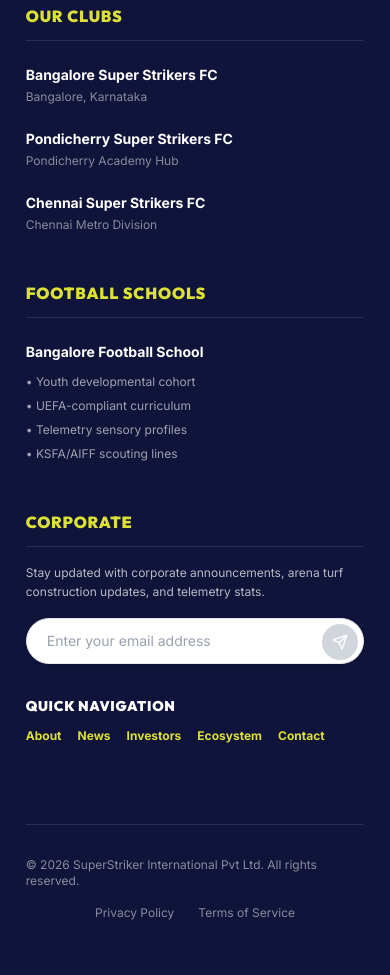
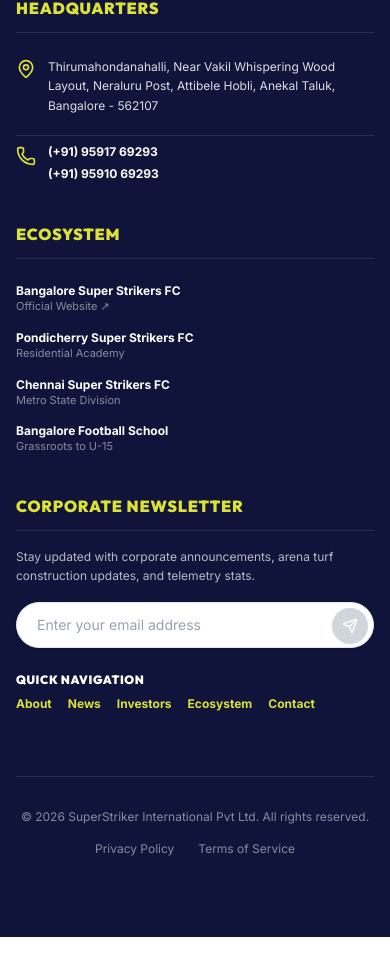
Before and after one commit to Shree-varshan-430/Super-Striker-International, a Next.js app: page /ecosystem in a window 390 px wide. Shown: the part 9594-10569 px from the top of the page. After the commit the page ends 10531 px from the top, so only its background shows below. Built offline with nearby package versions, Linux system fonts and the light colour scheme.

Commit message:
feat: link BSSFC card to official website and add headquarters address & phone numbers in footer

```diff
--- a/src/components/Footer.tsx
+++ b/src/components/Footer.tsx
@@ -1,6 +1,7 @@
 import React from "react";
 import Link from "next/link";
 import Image from "next/image";
+import { Phone, MapPin, Mail } from "lucide-react";
 import NewsletterForm from "./NewsletterForm";
 
 const FacebookIcon = (props: React.SVGProps<SVGSVGElement>) => (
@@ -36,11 +37,11 @@
   return (
     <footer className="w-full border-t border-white/10 bg-[#10143A] text-white select-none">
       {/* Upper footer */}
-      <div className="mx-auto max-w-[95%] px-4 py-20 sm:px-6 lg:px-8">
-        <div className="grid grid-cols-1 gap-12 lg:grid-cols-5 md:grid-cols-2">
+      <div className="mx-auto max-w-7xl 2xl:max-w-[1440px] px-4 py-20 sm:px-6 lg:px-10 xl:px-12">
+        <div className="grid grid-cols-1 gap-10 lg:grid-cols-12 md:grid-cols-2">
 
           {/* Brand Column */}
-          <div className="lg:col-span-2 flex flex-col gap-6">
+          <div className="lg:col-span-4 flex flex-col gap-6">
             <Link href="/" className="flex items-center gap-4 group self-start">
               <div className="relative w-20 h-20 transition-all duration-300 group-hover:scale-105">
                 <Image
@@ -59,7 +60,7 @@
                 </span>
               </div>
             </Link>
-            <p className="text-sm sm:text-base leading-relaxed text-white/70 max-w-sm text-left">
+            <p className="text-sm sm:text-base leading-relaxed text-white/70 text-left">
               SuperStriker International Pvt Ltd is dedicated to developing the football ecosystem in India, connecting grassroots clinics to professional leagues and national talent pathways.
             </p>
             <div className="flex items-center gap-5 text-white/60">
@@ -78,58 +79,74 @@
             </div>
           </div>
 
-          {/* Clubs Column */}
-          <div className="text-left">
+          {/* Headquarters & Contact Info Column */}
+          <div className="lg:col-span-3 text-left">
             <h3 className="font-display text-base sm:text-lg font-black uppercase tracking-wider text-[#DCE135] border-b border-white/10 pb-3 mb-6">
-              Our Clubs
+              Headquarters
             </h3>
-            <ul className="space-y-6">
+
+            <div className="space-y-5 text-xs sm:text-sm text-white/80">
+              {/* Location Address */}
+              <div className="flex items-start gap-3">
+                <MapPin className="h-5 w-5 text-[#DCE135] shrink-0 mt-0.5" />
+                <p className="leading-relaxed text-white/85">
+                  Thirumahondanahalli, Near Vakil Whispering Wood Layout, Neraluru Post, Attibele Hobli, Anekal Taluk, Bangalore - 562107
+                </p>
+              </div>
+
+              {/* Phone Numbers */}
+              <div className="flex items-start gap-3 pt-2 border-t border-white/10">
+                <Phone className="h-5 w-5 text-[#DCE135] shrink-0 mt-0.5" />
+                <div className="flex flex-col gap-1.5 font-bold text-white">
+                  <a href="tel:+919591769293" className="hover:text-[#DCE135] transition-colors">
+                    (+91) 95917 69293
+                  </a>
+                  <a href="tel:+919591069293" className="hover:text-[#DCE135] transition-colors">
+                    (+91) 95910 69293
+                  </a>
+                </div>
+              </div>
+            </div>
+          </div>
+
+          {/* Clubs & Schools Column */}
+          <div className="lg:col-span-2 text-left">
+            <h3 className="font-display text-base sm:text-lg font-black uppercase tracking-wider text-[#DCE135] border-b border-white/10 pb-3 mb-6">
+              Ecosystem
+            </h3>
+            <ul className="space-y-4 text-xs sm:text-sm">
               <li>
-                <div className="text-sm sm:text-base font-bold text-white hover:text-[#DCE135] transition-colors">
+                <a href="https://www.bangaloresuperstrikersfc.com/" target="_blank" rel="noopener noreferrer" className="font-bold text-white hover:text-[#DCE135] transition-colors block">
                   Bangalore Super Strikers FC
-                  <span className="block text-xs font-normal text-white/50 mt-1">Bangalore, Karnataka</span>
-                </div>
+                  <span className="block text-[11px] font-normal text-white/50">Official Website ↗</span>
+                </a>
               </li>
               <li>
-                <div className="text-sm sm:text-base font-bold text-white hover:text-[#DCE135] transition-colors">
+                <Link href="/clubs/pondicherry-super-strikers-fc" className="font-bold text-white hover:text-[#DCE135] transition-colors block">
                   Pondicherry Super Strikers FC
-                  <span className="block text-xs font-normal text-white/50 mt-1">Pondicherry Academy Hub</span>
-                </div>
+                  <span className="block text-[11px] font-normal text-white/50">Residential Academy</span>
+                </Link>
               </li>
               <li>
-                <div className="text-sm sm:text-base font-bold text-white hover:text-[#DCE135] transition-colors">
+                <Link href="/clubs/chennai-super-strikers-fc" className="font-bold text-white hover:text-[#DCE135] transition-colors block">
                   Chennai Super Strikers FC
-                  <span className="block text-xs font-normal text-white/50 mt-1">Chennai Metro Division</span>
-                </div>
+                  <span className="block text-[11px] font-normal text-white/50">Metro State Division</span>
+                </Link>
               </li>
-            </ul>
-          </div>
-
-          {/* Schools Column */}
-          <div className="text-left">
-            <h3 className="font-display text-base sm:text-lg font-black uppercase tracking-wider text-[#DCE135] border-b border-white/10 pb-3 mb-6">
-              Football Schools
-            </h3>
-            <ul className="space-y-4">
               <li>
-                <div className="text-sm sm:text-base font-bold text-white hover:text-[#DCE135] transition-colors">
+                <Link href="/football-school/bangalore-football-school" className="font-bold text-white hover:text-[#DCE135] transition-colors block">
                   Bangalore Football School
-                  <span className="block text-xs sm:text-sm font-normal text-white/60 mt-3 space-y-2">
-                    <span className="block">• Youth developmental cohort</span>
-                    <span className="block">• UEFA-compliant curriculum</span>
-                    <span className="block">• Telemetry sensory profiles</span>
-                    <span className="block">• KSFA/AIFF scouting lines</span>
-                  </span>
-                </div>
+                  <span className="block text-[11px] font-normal text-white/50">Grassroots to U-15</span>
+                </Link>
               </li>
             </ul>
           </div>
 
           {/* Links & Newsletter Column */}
-          <div className="flex flex-col gap-8 text-left">
+          <div className="lg:col-span-3 flex flex-col gap-6 text-left">
             <div>
               <h3 className="font-display text-base sm:text-lg font-black uppercase tracking-wider text-[#DCE135] border-b border-white/10 pb-3 mb-4">
-                Corporate
+                Corporate Newsletter
               </h3>
               <p className="text-xs sm:text-sm text-white/70 mb-4 leading-relaxed">
                 Stay updated with corporate announcements, arena turf construction updates, and telemetry stats.
@@ -137,10 +154,10 @@
               <NewsletterForm />
             </div>
             <div>
-              <h3 className="font-display text-sm font-black uppercase tracking-wider text-white mb-3">
+              <h3 className="font-display text-xs font-black uppercase tracking-wider text-white mb-2">
                 Quick Navigation
               </h3>
-              <div className="flex flex-wrap gap-x-4 gap-y-2 text-xs sm:text-sm font-bold text-[#DCE135]">
+              <div className="flex flex-wrap gap-x-4 gap-y-2 text-xs font-bold text-[#DCE135]">
                 <Link href="/about" className="hover:text-white transition-colors">About</Link>
                 <Link href="/news" className="hover:text-white transition-colors">News</Link>
                 <Link href="/investors" className="hover:text-white transition-colors">Investors</Link>
@@ -152,7 +169,7 @@
         </div>
 
         {/* Lower footer */}
-        <div className="mt-20 border-t border-white/10 pt-8 flex flex-col sm:flex-row items-center justify-between gap-4 text-xs sm:text-sm text-white/50">
+        <div className="mt-16 border-t border-white/10 pt-8 flex flex-col sm:flex-row items-center justify-between gap-4 text-xs sm:text-sm text-white/50">
           <p>© 2026 SuperStriker International Pvt Ltd. All rights reserved.</p>
           <div className="flex gap-6">
             <a href="#" className="hover:text-white">Privacy Policy</a>
--- a/src/components/home/SubBrandSpotlight.tsx
+++ b/src/components/home/SubBrandSpotlight.tsx
@@ -26,8 +26,8 @@
     description: "The flagship professional club building elite football pathways through structured training schedules, physical conditioning, and senior team registry options in KSFA division campaigns.",
     badgeLabel: "KSFA LEAGUE AFFILIATION",
     badgeValue: "Senior State Registry",
-    ctaText: "Explore Club Division",
-    ctaLink: "/clubs/bangalore-super-strikers-fc",
+    ctaText: "Visit Website",
+    ctaLink: "https://www.bangaloresuperstrikersfc.com/",
     image: "/images/team-2.jpg",
     logo: "/bangalore-super-strikers-fc.png"
   },
@@ -149,6 +149,7 @@
               <div className="p-6 pt-0">
                 <Link
                   href={item.ctaLink}
+                  {...(item.ctaLink.startsWith("http") ? { target: "_blank", rel: "noopener noreferrer" } : {})}
                   className="inline-flex w-full items-center justify-center gap-2 rounded-xl bg-[#10143A] hover:bg-[#DCE135] text-white hover:text-[#10143A] py-3 text-xs font-bold uppercase tracking-wider transition-all shadow-sm active:scale-97"
                 >
                   {item.ctaText}
```
